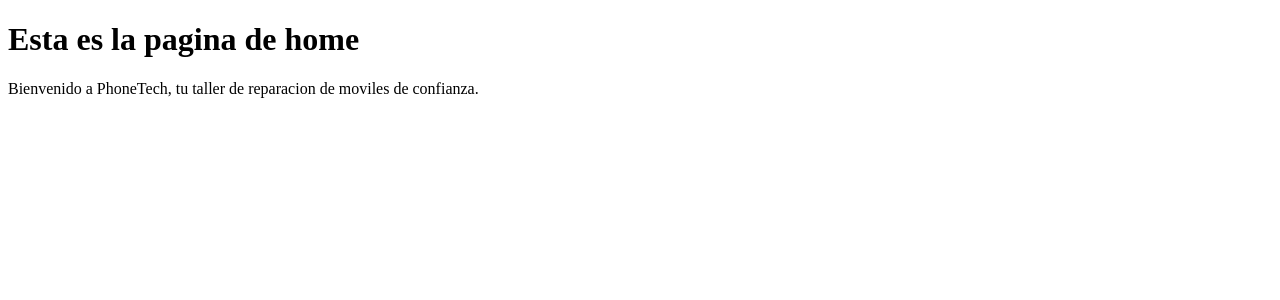
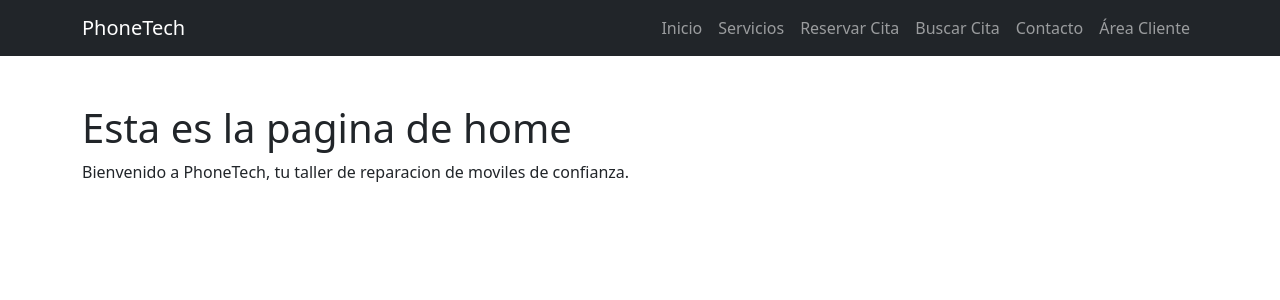
Before and after one commit to DaniASVR/PhoneTech, a PHP site: page /home.php in a window 1280 px wide. Shown: the top 300 px of the page. Run offline with PHP 8.4, Linux system fonts and the light colour scheme.

Commit message:
creacion de modelo de componentes, creacion del header e implementacion en home

```diff
--- /dev/null
+++ b/src/Views/components/header.php
@@ -0,0 +1,60 @@
+<!DOCTYPE html>
+<html lang="es">
+<head>
+    <meta charset="UTF-8">
+    <meta name="viewport" content="width=device-width, initial-scale=1.0">
+    <title>
+        <?php
+        // Comprobar si la pagina ha definido un titulo especifico
+        if (isset($titulo)) {
+            echo "PhoneTech - " . $titulo;
+        } else {
+            echo "PhoneTech - Tu Taller de Moviles";
+        }
+        ?>
+    </title>
+
+    <!-- Enlace al CSS de Bootstrap -->
+    <link href="https://cdn.jsdelivr.net/npm/bootstrap@5.3.0/dist/css/bootstrap.min.css" rel="stylesheet">
+
+
+    <link href="/css/main.css" rel="stylesheet">
+</head>
+<body>
+
+    <!-- Navbar -->
+    <nav class="navbar navbar-expand-lg navbar-dark bg-dark">
+        <div class="container">
+
+            <a class="navbar-brand font-weight-bold" href="/">PhoneTech</a>
+
+
+            <button class="navbar-toggler" type="button" data-bs-toggle="collapse" data-bs-target="#navbarNav" aria-controls="navbarNav" aria-expanded="false" aria-label="Toggle navigation">
+                <span class="navbar-toggler-icon"></span>
+            </button>
+
+            <!-- Enlaces del menu de navegacion -->
+            <div class="collapse navbar-collapse" id="navbarNav">
+                <ul class="navbar-nav ms-auto">
+                    <li class="nav-item">
+                        <a class="nav-link" href="/">Inicio</a>
+                    </li>
+                    <li class="nav-item">
+                        <a class="nav-link" href="/servicios">Servicios</a>
+                    </li>
+                    <li class="nav-item">
+                        <a class="nav-link" href="/reservar">Reservar Cita</a>
+                    </li>
+                    <li class="nav-item">
+                        <a class="nav-link" href="/buscar-cita">Buscar Cita</a>
+                    </li>
+                    <li class="nav-item">
+                        <a class="nav-link" href="/contacto">Contacto</a>
+                    </li>
+                    <li class="nav-item">
+                        <a class="nav-link" href="/login">Área Cliente</a>
+                    </li>
+                </ul>
+            </div>
+        </div>
+    </nav>
--- a/src/Views/home.php
+++ b/src/Views/home.php
@@ -1,12 +1,12 @@
-<!DOCTYPE html>
-<html lang="es">
-<head>
-    <meta charset="UTF-8">
-    <meta name="viewport" content="width=device-width, initial-scale=1.0">
-    <title>PhoneTech - Inicio</title>
-</head>
-<body>
+<?php
+// Definir el titulo de la pagina de inicio
+$titulo = "Inicio";
+
+// Cargar la cabecera comun
+require_once __DIR__ . '/components/header.php';
+?>
+
+<div class="container mt-5">
     <h1>Esta es la pagina de home</h1>
     <p>Bienvenido a PhoneTech, tu taller de reparacion de moviles de confianza.</p>
-</body>
-</html>
+</div>
```
